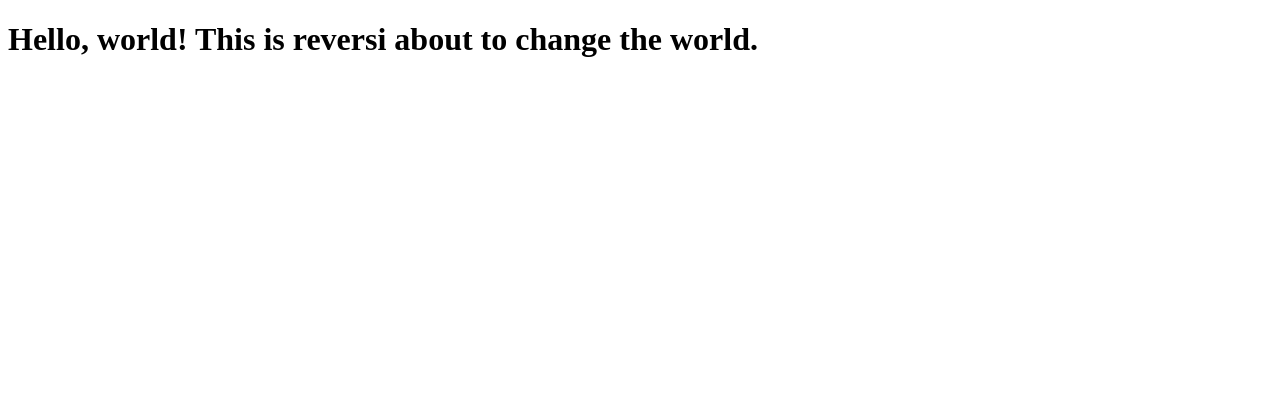
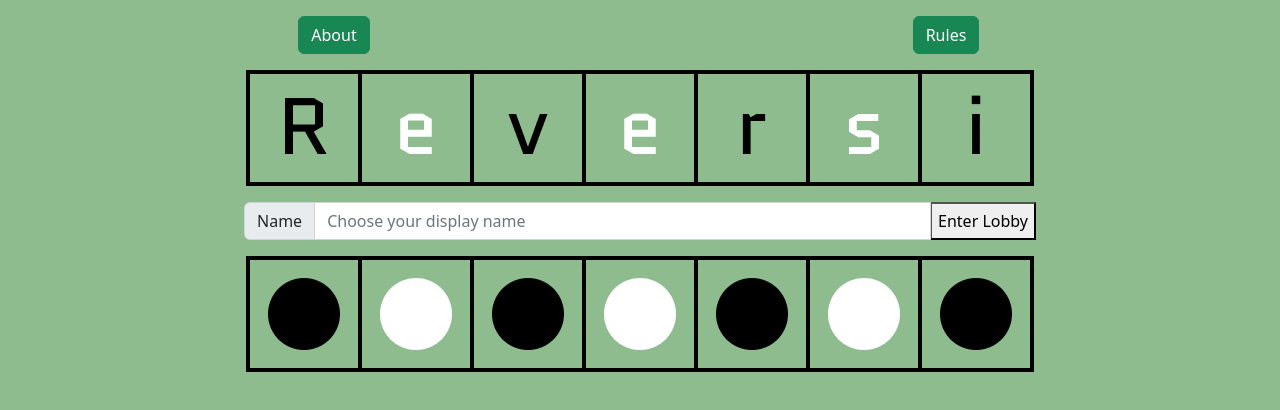
Before and after one commit to audrl11/reversi, a website: page public/index.html in a window 1280 px wide. Drawn offline with nearby package versions, Linux system fonts and the light colour scheme.

Commit message:
Creating the entrance pages

```diff
--- a/public/index.html
+++ b/public/index.html
@@ -1,11 +1,63 @@
 <!doctype html>
 <html lang="en">
+
 <head>
   <meta charset="utf-8">
+  <meta http-equiv="X-UA-Compatible" content="IE=edge">
   <meta name="viewport" content="width=device-width, initial-scale=1">
-    <title>Bootstrap demo</title>
+  <!-- The above 3 meta tags *must* come first in the head; any other head content must come *after* these tags -->
+  <title>Bootstrap 101 Template</title>
+
+  <!-- Bootstrap -->
+  <link href="https://cdn.jsdelivr.net/npm/bootstrap@5.2.3/dist/css/bootstrap.min.css" rel="stylesheet"
+    integrity="sha384-rbsA2VBKQhggwzxH7pPCaAqO46MgnOM80zW1RWuH61DGLwZJEdK2Kadq2F9CUG65" crossorigin="anonymous">
+  <style>
+    body {
+      background-color: darkseagreen;
+    }
+  </style>
+
+  <title>Reversi</title>
+
 </head>
+
 <body>
-    <h1>Hello, world! This is reversi about to change the world.</h1>
+  <div class="container-fluid">
+
+    <div class="row m-3">
+      <div class="col text-center">
+        <a class="btn btn-success text-nowrap" href="about.html">About</a>
+      </div>
+      <div class="col text-center">
+        <a class="btn btn-success text-nowrap" href="https://en.wikipedia.org/wiki/Reversi">Rules</a>
+      </div>
+    </div>
+
+    <div class="row m-3">
+      <div class="col text-center">
+        <img class="img-fluid" src="assets/images/top-splash1.png" alt="Reversi Logo 1">
+      </div>
+    </div>
+
+    <div class="row align-items-center justify-content-center m-3">
+      <div class="col-8">
+        <div class="input-group">
+          <span class="input-group-text" id="displayName">Name</span>
+          <input type="text" class="form-control text-nowrap" id="nameInput" placeholder="Choose your display name"
+            aria-label="Enter your display name for use while playing Reversi" aria-describedby="displayName" />
+          <button type="submit" class="btn-primary text-nowrap" id="lobbyButton"
+            onclick="window.location='lobby.html'">Enter Lobby</button>
+        </div>
+      </div>
+    </div>
+
+    <div class="row m-3">
+      <div class="col text-center">
+        <img class="img-fluid" src="assets/images/bottom-splash.png" alt="Reversi Logo 2">
+      </div>
+    </div>
+
+  </div>
 </body>
+
 </html>
```
Also changed, not shown: public/about.html (added, +42 -0 lines), public/lobby.html (added, +36 -0 lines), public/assets/images/bottom-splash.png (added), public/assets/images/top-splash1.png (added). Lines whose indentation alone changed are shown as unchanged.
